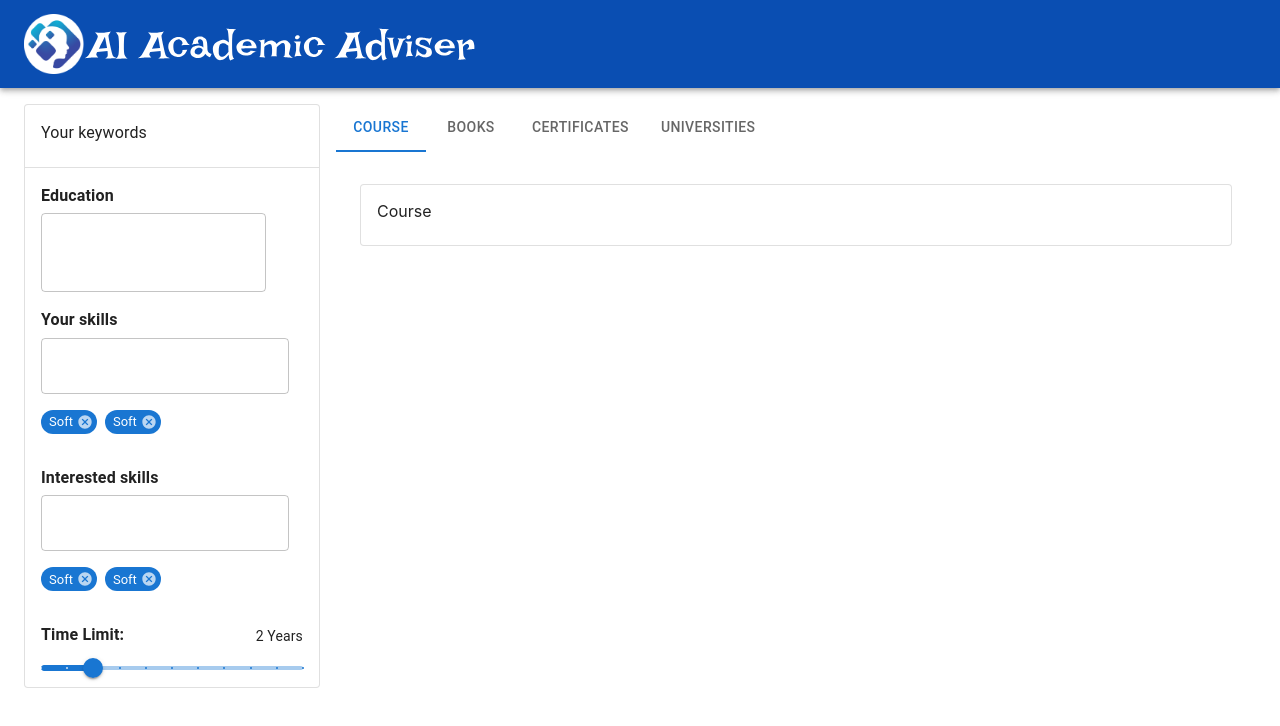
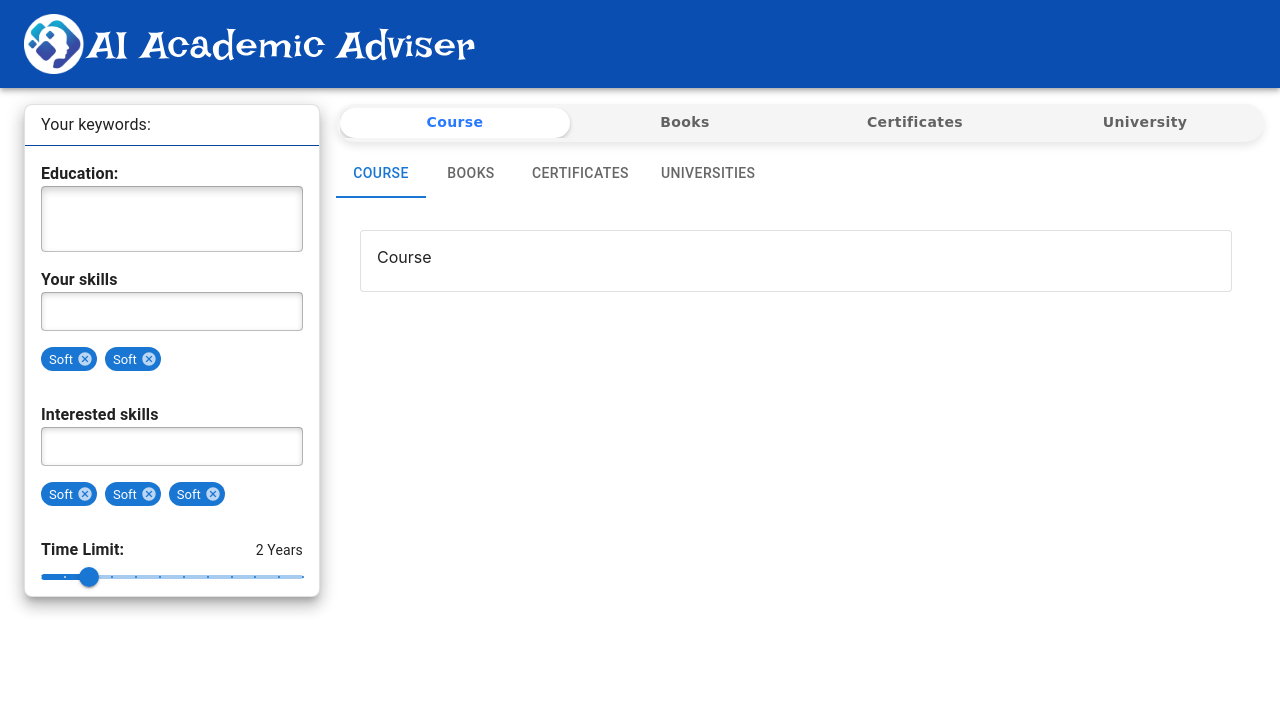
Before and after one commit to AkshayPatel8140/testiest, a React (Create React App) app: page /dashboard in a window 1280 px wide. Shown: the top 726 px of the page. Built offline with nearby package versions, Linux system fonts and the light colour scheme.

Commit message:
update UI

```diff
--- a/src/pages/Dashboard.tsx
+++ b/src/pages/Dashboard.tsx
@@ -8,6 +8,7 @@ import {
     Grid2 as Grid,
     Slider,
     Stack,
+    styled,
     Tab,
     Tabs,
     TextField,
@@ -37,6 +38,37 @@ function TabPanel(props: TabPanelProps) {
     );
 }
 
+const CustomTabs = styled(Tabs)({
+    backgroundColor: "#F5F5F5",
+    borderRadius: "50px",
+    padding: "4px",
+    boxShadow: "0px 4px 8px rgba(0, 0, 0, 0.1)",
+    minHeight: "auto",
+    width: "100%", // ✅ Make Tabs Full Width
+    "& .MuiTabs-indicator": {
+        display: "none", // ✅ Remove the underline completely
+    },
+});
+
+const CustomTab = styled(Tab)({
+    textTransform: "none",
+    fontWeight: "bold",
+    fontFamily: "'Comic Sans MS', cursive",
+    borderRadius: "50px",
+    minHeight: "auto",
+    padding: "6px 16px",
+    flex: 1, // ✅ Make each tab take equal space
+    transition: "all 0.3s ease-in-out",
+    "&.Mui-selected": {
+        backgroundColor: "#ffffff",
+        color: "#2979ff",
+        boxShadow: "0px 2px 4px rgba(0, 0, 0, 0.2)",
+    },
+    "&:not(.Mui-selected):hover": {
+        backgroundColor: "rgba(255, 255, 255, 0.4)",
+    },
+});
+
 export const DashboardContent = () => {
     const [tabValue, setTabValue] = React.useState(0);
 
@@ -49,38 +81,66 @@ export const DashboardContent = () => {
             <Grid container spacing={2}>
                 <Grid size={3}>
                     <Box display={"flex"} flexDirection={"column"} height={'100%'}>
-                        <Card variant="outlined" sx={{ maxWidth: 360 }}>
-                            <Box sx={{ p: 2 }}>
+                        <Card variant="outlined" sx={{ maxWidth: 360, borderRadius: 2, boxShadow: 10 }}>
+                            <Box sx={{ px: 2, pt: 1, pr: 2, pb: 1 }}>
                                 <Stack direction="row" justifyContent="space-between" alignItems="center">
-                                    <Typography gutterBottom variant="body1" component="div">
-                                        Your keywords
+                                    <Typography variant="body1" component="div">
+                                        Your keywords:
                                     </Typography>
                                 </Stack>
                             </Box>
-                            <Divider />
+                            <Divider sx={{ backgroundColor: '#0A4EB2' }} />
 
                             <Box px={2} pt={2} >
                                 <Box>
-                                    <Typography gutterBottom variant="body1" fontWeight={'bold'} component="div">
-                                        Education
+                                    <Typography variant="body1" fontWeight={'bold'} component="div">
+                                        Education:
                                     </Typography>
                                 </Box>
                                 <Box>
-                                    <TextField id="outlined-basic" multiline rows={2} />
+                                    <TextField
+                                        fullWidth
+                                        multiline
+                                        rows={2}
+                                        slotProps={{
+                                            input: {
+                                                sx: {
+                                                    boxShadow: "inset 0px 4px 8px rgba(0, 0, 0, 0.2)", // Inner shadow
+                                                    backgroundColor: "#fff",
+                                                    borderRadius: "4px", // Optional rounded corners
+                                                    padding: "10px", // Adjusting padding for better visibility
+                                                },
+                                            },
+                                        }}
+                                    />
                                 </Box>
                             </Box>
 
                             <Box sx={{ p: 2 }} gap={1}>
                                 <Box>
-                                    <Typography gutterBottom variant="body1" fontWeight={'bold'} component="div">
+                                    <Typography variant="body1" fontWeight={'bold'} component="div">
                                         Your skills
                                     </Typography>
                                 </Box>
                                 <Box>
-                                    <TextField id="outlined-basic" />
+                                    <TextField
+                                        id="outlined-basic"
+                                        fullWidth
+                                        slotProps={{
+                                            input: {
+                                                sx: {
+                                                    boxShadow: "inset 0px 2px 6px rgba(0, 0, 0, 0.2)", // Inner shadow
+                                                    backgroundColor: "#fff",
+                                                    borderRadius: "4px", // Keeps rounded corners subtle
+                                                    height: "2.4375em", // Default MUI input height
+                                                    // lineHeight: "1.4375em", // Ensures text stays vertically centered
+                                                },
+                                            },
+                                        }}
+                                    />
                                 </Box>
+
                                 <Box pt={2}>
-
                                     <Stack direction="row" spacing={1}>
                                         <Chip color="primary" label="Soft" size="small" onDelete={() => { }} />
                                         <Chip color="primary" label="Soft" size="small" onDelete={() => { }} />
@@ -90,16 +150,31 @@ export const DashboardContent = () => {
 
                             <Box sx={{ p: 2 }} gap={1}>
                                 <Box>
-                                    <Typography gutterBottom variant="body1" fontWeight={'bold'} component="div">
+                                    <Typography variant="body1" fontWeight={'bold'} component="div">
                                         Interested skills
                                     </Typography>
                                 </Box>
                                 <Box>
-                                    <TextField id="outlined-basic" />
+                                    <TextField
+                                        id="outlined-basic"
+                                        fullWidth
+                                        slotProps={{
+                                            input: {
+                                                sx: {
+                                                    boxShadow: "inset 0px 2px 6px rgba(0, 0, 0, 0.2)", // Inner shadow
+                                                    backgroundColor: "#fff",
+                                                    borderRadius: "4px", // Keeps rounded corners subtle
+                                                    height: "2.4375em", // Default MUI input height
+                                                    // lineHeight: "1.4375em", // Ensures text stays vertically centered
+                                                },
+                                            },
+                                        }}
+                                    />
                                 </Box>
                                 <Box pt={2}>
 
-                                    <Stack direction="row" spacing={1}>
+                                    <Stack direction="row" flexWrap={'wrap'} spacing={1} rowGap={1}>
+                                        <Chip color="primary" label="Soft" size="small" onDelete={() => { }} />
                                         <Chip color="primary" label="Soft" size="small" onDelete={() => { }} />
                                         <Chip color="primary" label="Soft" size="small" onDelete={() => { }} />
                                     </Stack>
@@ -108,26 +183,25 @@ export const DashboardContent = () => {
 
                             <Box pt={2} px={2}>
                                 <Box display={'flex'} flexDirection={'row'} alignItems={'center'} justifyContent={'space-between'}>
-                                    <Typography gutterBottom variant="body1" fontWeight={'bold'} component="div">
+                                    <Typography variant="body1" fontWeight={'bold'} component="div">
                                         Time Limit:
                                     </Typography>
                                     <Box>
-                                        <Typography gutterBottom variant="body2" component="div">
+                                        <Typography variant="body2" component="div">
                                             2 Years
                                         </Typography>
                                     </Box>
                                 </Box>
                                 <Box>
-
                                     <Slider
                                         aria-label="Temperature"
-                                        defaultValue={30}
+                                        defaultValue={6}
                                         valueLabelDisplay="auto"
                                         shiftStep={30}
-                                        step={10}
+                                        step={2}
                                         marks
-                                        min={10}
-                                        max={110}
+                                        min={2}
+                                        max={24}
                                     />
                                 </Box>
                             </Box>
@@ -136,6 +210,14 @@ export const DashboardContent = () => {
                 </Grid>
                 <Grid size={9}>
                     <Box display={"flex"} flexDirection={"column"} gap={1}>
+                        <Box sx={{ width: "100%" }}>
+                            <CustomTabs value={tabValue} onChange={handleChange} variant="scrollable">
+                                <CustomTab label="Course" />
+                                <CustomTab label="Books" />
+                                <CustomTab label="Certificates" />
+                                <CustomTab label="University" />
+                            </CustomTabs>
+                        </Box>
                         <Box>
                             <Tabs
                                 value={tabValue}
--- a/src/pages/Login.tsx
+++ b/src/pages/Login.tsx
@@ -132,7 +132,8 @@ export function LogIn(props: { disableCustomTheme?: boolean }) {
                     <Typography
                         component="h1"
                         variant="h4"
-                        sx={{ width: '100%', fontSize: 'clamp(2rem, 10vw, 2.15rem)' }}
+                        alignSelf={'center'}
+                        sx={{ fontSize: 'clamp(2rem, 10vw, 2.15rem)' }}
                     >
                         Sign in
                     </Typography>
```
Also changed, not shown: src/pages/Signup.tsx (+17 -15 lines).
